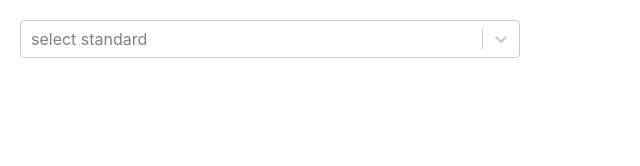
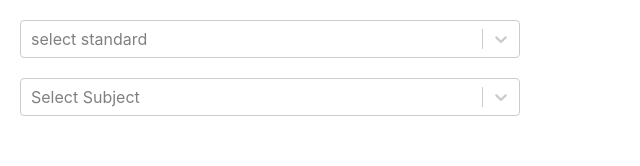
Before and after one commit to SinghVivek2023/our-app, a React (Create React App) app: page / in a window 1280 px wide. Shown: the top 166 px of the page, without its empty margins (0-640 px from the left). Built offline with nearby package versions, Linux system fonts and the light colour scheme.

Commit message:
added dummy data for subjects in data folder and imported in app.js

```diff
--- a/src/App.js
+++ b/src/App.js
@@ -1,11 +1,29 @@
-import React from "react";
+import React, { useState } from "react";
 import Select from "react-select";
 import standard from "./data/standard";
+import subjects from "./data/subjects";
 
 export default function App() {
+  const [selectedSubject, setSelectedSubject] = useState(null);
+  const subjectOptions = subjects.map((subject) => {
+    return {
+      value: subject.id,
+      label: subject.name,
+    };
+  });
   return (
-    <div style={{ margin: 20, width: 500 }}>
-      <Select options={standard} placeholder="select standard" />
-    </div>
+    <>
+      <div style={{ margin: 20, width: 500 }}>
+        <Select options={standard} placeholder="select standard" />
+      </div>
+      <div style={{ margin: 20, width: 500 }}>
+        <Select
+          options={subjectOptions}
+          value={selectedSubject}
+          placeholder="Select Subject"
+          onChange={setSelectedSubject}
+        />
+      </div>
+    </>
   );
 }
--- a/src/data/standard.js
+++ b/src/data/standard.js
@@ -1,13 +1,13 @@
 const standard = [
-  { value: "1", label: "Class 1" },
-  { value: "2", label: "Class 2" },
-  { value: "3", label: "Class 3" },
-  { value: "4", label: "Class 4" },
-  { value: "5", label: "Class 5" },
-  { value: "6", label: "Class 6" },
-  { value: "7", label: "Class 7" },
-  { value: "8", label: "Class 8" },
-  { value: "9", label: "Class 9" },
-  { value: "10", label: "Class 10" },
+  { standardId: "1", label: "Class 1" },
+  { standardId: "2", label: "Class 2" },
+  { standardId: "3", label: "Class 3" },
+  { standardId: "4", label: "Class 4" },
+  { standardId: "5", label: "Class 5" },
+  { standardId: "6", label: "Class 6" },
+  { standardId: "7", label: "Class 7" },
+  { standardId: "8", label: "Class 8" },
+  { standardId: "9", label: "Class 9" },
+  { standardId: "10", label: "Class 10" },
 ];
 export default standard;
--- /dev/null
+++ b/src/data/subjects.js
@@ -0,0 +1,109 @@
+const subjects = [
+  {
+    id: 1,
+    standardId: 1,
+    name: "Maths",
+  },
+  {
+    id: 2,
+    standardId: 1,
+    name: "Science",
+  },
+  {
+    id: 3,
+    standardId: 2,
+    name: "English",
+  },
+  {
+    id: 4,
+    standardId: 2,
+    name: "Social Studies",
+  },
+  {
+    id: 5,
+    standardId: 3,
+    name: "Physics",
+  },
+  {
+    id: 6,
+    standardId: 3,
+    name: "Chemistry",
+  },
+  {
+    id: 7,
+    standardId: 3,
+    name: "Biology",
+  },
+  {
+    id: 8,
+    standardId: 4,
+    name: "History",
+  },
+  {
+    id: 9,
+    standardId: 4,
+    name: "Geography",
+  },
+  {
+    id: 10,
+    standardId: 5,
+    name: "Algebra",
+  },
+  {
+    id: 11,
+    standardId: 5,
+    name: "Geometry",
+  },
+  {
+    id: 12,
+    standardId: 6,
+    name: "Computer Science",
+  },
+  {
+    id: 13,
+    standardId: 6,
+    name: "Information Technology",
+  },
+  {
+    id: 14,
+    standardId: 7,
+    name: "Economics",
+  },
+  {
+    id: 15,
+    standardId: 7,
+    name: "Political Science",
+  },
+  {
+    id: 16,
+    standardId: 8,
+    name: "Accountancy",
+  },
+  {
+    id: 17,
+    standardId: 8,
+    name: "Business Studies",
+  },
+  {
+    id: 18,
+    standardId: 9,
+    name: "Statistics",
+  },
+  {
+    id: 19,
+    standardId: 9,
+    name: "Applied Mathematics",
+  },
+  {
+    id: 20,
+    standardId: 10,
+    name: "Computer Science",
+  },
+  {
+    id: 21,
+    standardId: 10,
+    name: "Web Development",
+  },
+];
+
+export default subjects;
```
